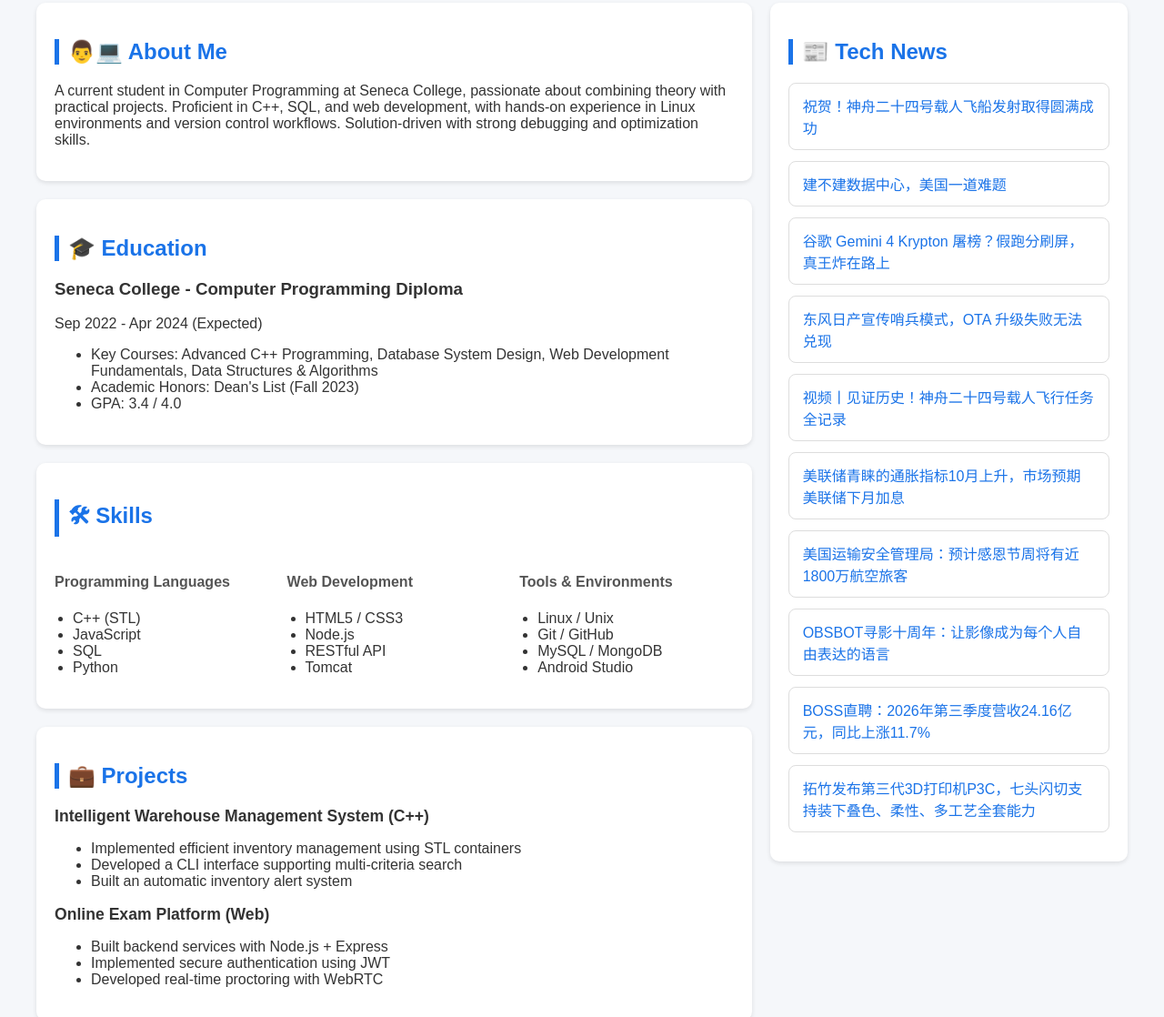
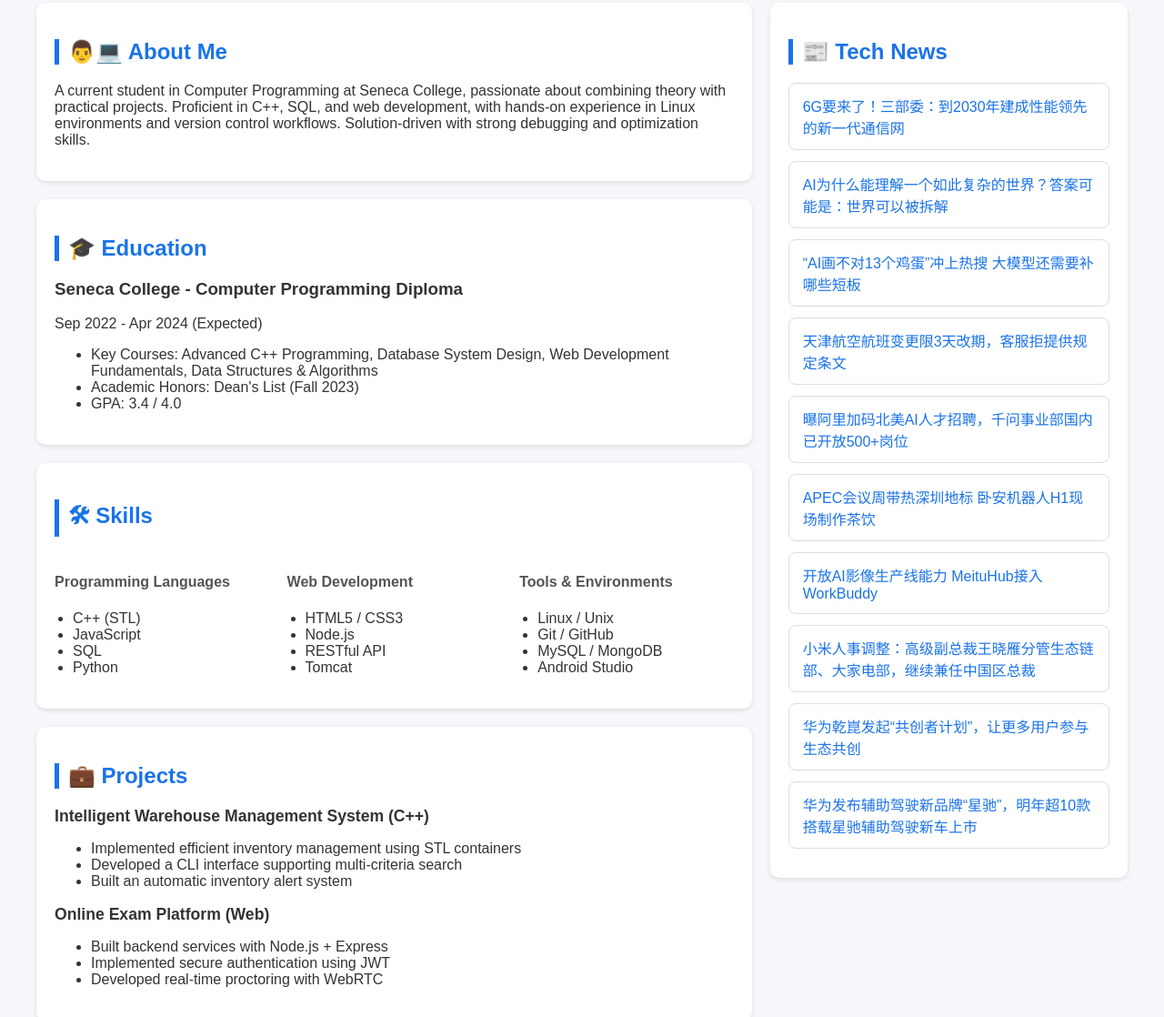
Before and after one commit to lliiuuye/bingliu-website, a plain HTML site: page index.html in a window 1280 px wide. Shown: the part 253-1371 px from the top of the page at 91% size. Drawn offline with Linux system fonts and the light colour scheme.

Commit message:
自动生成 index.html ✅

```diff
--- a/index.html
+++ b/index.html
@@ -280,16 +280,16 @@ a:hover {
     document.addEventListener("DOMContentLoaded", function() {
         const container = document.getElementById("news-container");
         if (container) {
-            container.innerHTML = `<div class="news-item"><a href="https://finance.sina.com.cn/wm/2026-11-25/doc-inizxaum9609236.shtml" target="_blank">祝贺！神舟二十四号载人飞船发射取得圆满成功</a></div>
-<div class="news-item"><a href="https://finance.sina.com.cn/jjxw/2026-11-25/doc-inizxauq8586803.shtml" target="_blank">建不建数据中心，美国一道难题</a></div>
-<div class="news-item"><a href="https://finance.sina.com.cn/tech/roll/2026-11-25/doc-inizxauq8598093.shtml" target="_blank">谷歌 Gemini 4 Krypton 屠榜？假跑分刷屏，真王炸在路上</a></div>
-<div class="news-item"><a href="https://tousu.sina.com.cn/complaint/view/17403125259/?sld=9479c7243e4ae5019b2a2d278782f403" target="_blank">东风日产宣传哨兵模式，OTA 升级失败无法兑现</a></div>
-<div class="news-item"><a href="https://finance.sina.com.cn/jjxw/2026-11-25/doc-inizykqc4155192.shtml" target="_blank">视频丨见证历史！神舟二十四号载人飞行任务全记录</a></div>
-<div class="news-item"><a href="https://finance.sina.com.cn/stock/usstock/c/2026-11-25/doc-inizykpv9358143.shtml" target="_blank">美联储青睐的通胀指标10月上升，市场预期美联储下月加息</a></div>
-<div class="news-item"><a href="https://finance.sina.com.cn/stock/usstock/c/2026-11-25/doc-inizykpv9356347.shtml" target="_blank">美国运输安全管理局：预计感恩节周将有近1800万航空旅客</a></div>
-<div class="news-item"><a href="https://finance.sina.com.cn/tech/digi/dc/n/2026-11-25/doc-inizyeha8560447.shtml" target="_blank">OBSBOT寻影十周年：让影像成为每个人自由表达的语言</a></div>
-<div class="news-item"><a href="https://finance.sina.com.cn/jjxw/2026-11-25/doc-inizyefx9448898.shtml" target="_blank">BOSS直聘：2026年第三季度营收24.16亿元，同比上涨11.7%</a></div>
-<div class="news-item"><a href="https://finance.sina.com.cn/jjxw/2026-11-25/doc-inizyehf4224368.shtml" target="_blank">拓竹发布第三代3D打印机P3C，七头闪切支持装下叠色、柔性、多工艺全套能力</a></div>
+            container.innerHTML = `<div class="news-item"><a href="https://finance.sina.com.cn/jjxw/2026-11-26/doc-inizzftm9083084.shtml" target="_blank">6G要来了！三部委：到2030年建成性能领先的新一代通信网</a></div>
+<div class="news-item"><a href="https://finance.sina.com.cn/roll/2026-11-26/doc-inizyqvz4062836.shtml" target="_blank">AI为什么能理解一个如此复杂的世界？答案可能是：世界可以被拆解</a></div>
+<div class="news-item"><a href="https://finance.sina.com.cn/jjxw/2026-11-26/doc-inizzftm9110033.shtml" target="_blank">“AI画不对13个鸡蛋”冲上热搜 大模型还需要补哪些短板</a></div>
+<div class="news-item"><a href="https://tousu.sina.com.cn/complaint/view/17403147046/?sld=23f1b37db0789abd6bd81063528e6240" target="_blank">天津航空航班变更限3天改期，客服拒提供规定条文</a></div>
+<div class="news-item"><a href="https://finance.sina.com.cn/jjxw/2026-11-26/doc-inkaatuw8083401.shtml" target="_blank">曝阿里加码北美AI人才招聘，千问事业部国内已开放500+岗位</a></div>
+<div class="news-item"><a href="https://finance.sina.com.cn/jjxw/2026-11-26/doc-inkaapnx1394659.shtml" target="_blank">APEC会议周带热深圳地标 卧安机器人H1现场制作茶饮</a></div>
+<div class="news-item"><a href="https://finance.sina.com.cn/jjxw/2026-11-26/doc-inkaapnx1394446.shtml" target="_blank">开放AI影像生产线能力 MeituHub接入WorkBuddy</a></div>
+<div class="news-item"><a href="https://finance.sina.com.cn/jjxw/2026-11-26/doc-inkaapnx1387269.shtml" target="_blank">小米人事调整：高级副总裁王晓雁分管生态链部、大家电部，继续兼任中国区总裁</a></div>
+<div class="news-item"><a href="https://finance.sina.com.cn/jjxw/2026-11-26/doc-inkaapnv8826738.shtml" target="_blank">华为乾崑发起“共创者计划”，让更多用户参与生态共创</a></div>
+<div class="news-item"><a href="https://finance.sina.com.cn/jjxw/2026-11-26/doc-inkaappc3602172.shtml" target="_blank">华为发布辅助驾驶新品牌“星驰”，明年超10款搭载星驰辅助驾驶新车上市</a></div>
 `;
         } else {
             console.error("❌ 没找到 news-container 元素！");
```
